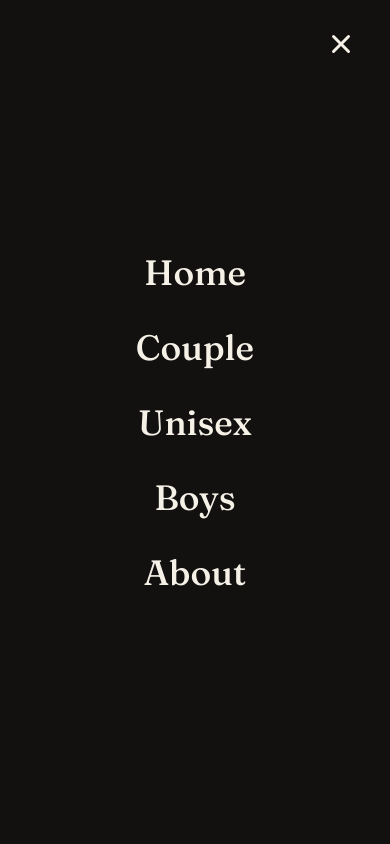
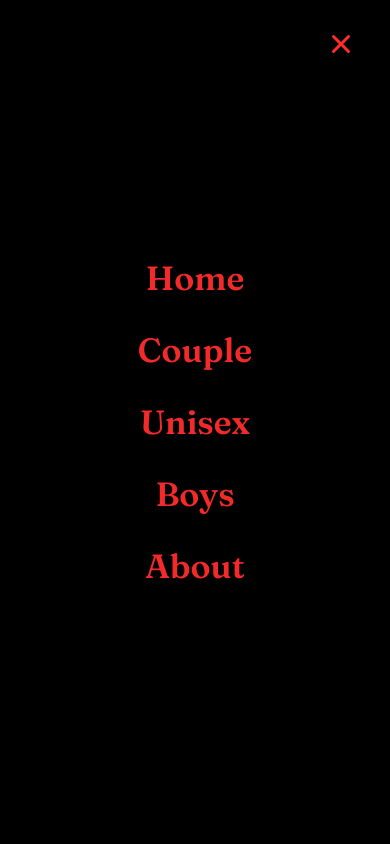
Before and after one commit to Samir-10-Dev/dual-wears-collection, a React (Vite) app: page / in a window 390 px wide. Both pictures are taken after a click on the button "Open menu". Shown: the top 844 px of the page. Built offline with nearby package versions, Linux system fonts and the light colour scheme.

Commit message:
Rebuild mobile menu with scroll-lock fix and red link color

```diff
--- a/src/components/Navbar.css
+++ b/src/components/Navbar.css
@@ -104,43 +104,54 @@
 }
 
 .navbar__mobile {
-  position: fixed;
-  top: 0;
-  left: 0;
-  width: 100vw;
-  height: 100vh;
-  height: 100dvh;
-  background: var(--ink);
-  z-index: 9999;
-  display: flex;
-  flex-direction: column;
-  align-items: center;
-  justify-content: center;
-  overflow-y: auto;
+  position: fixed !important;
+  top: 0 !important;
+  left: 0 !important;
+  right: 0 !important;
+  bottom: 0 !important;
+  width: 100vw !important;
+  height: 100vh !important;
+  height: 100dvh !important;
+  background: #000000 !important;
+  z-index: 99999 !important;
+  display: flex !important;
+  flex-direction: column !important;
+  align-items: center !important;
+  justify-content: center !important;
+  overflow-y: auto !important;
+  margin: 0 !important;
+  padding: 0 !important;
 }
 
 .navbar__mobile-close {
   position: absolute;
   top: 28px;
   right: 28px;
-  color: var(--offwhite);
+  color: #ff2d2d;
 }
 
 .navbar__mobile-links {
-  display: flex;
-  flex-direction: column;
-  align-items: center;
-  gap: 30px;
+  display: flex !important;
+  flex-direction: column !important;
+  align-items: center !important;
+  justify-content: center !important;
+  gap: 28px !important;
+  width: 100%;
 }
 
 .navbar__mobile-link {
   font-family: var(--font-display);
-  font-size: 2.2rem;
-  color: var(--offwhite);
-  font-weight: 500;
-  transition: color 0.3s var(--ease);
+  font-size: 2.1rem;
+  color: #ff2d2d;
+  font-weight: 600;
+  transition:
+    color 0.3s var(--ease),
+    opacity 0.3s var(--ease);
+  opacity: 0.95;
 }
 
-.navbar__mobile-link:hover {
-  color: var(--wine-light);
+.navbar__mobile-link:hover,
+.navbar__mobile-link:active {
+  color: #ff5252;
+  opacity: 1;
 }
--- a/src/components/Navbar.jsx
+++ b/src/components/Navbar.jsx
@@ -1,6 +1,5 @@
 import { useEffect, useState } from "react";
-import { Link, useLocation, useNavigate } from "react-router-dom";
-import { motion, AnimatePresence } from "framer-motion";
+import { useLocation, useNavigate } from "react-router-dom";
 import { HiOutlineMenu, HiX } from "react-icons/hi";
 import "./Navbar.css";
 
@@ -25,7 +24,19 @@ export default function Navbar() {
   }, []);
 
   useEffect(() => {
-    document.body.style.overflow = open ? "hidden" : "";
+    if (open) {
+      document.body.style.position = "fixed";
+      document.body.style.top = `-${window.scrollY}px`;
+      document.body.style.width = "100%";
+    } else {
+      const scrollY = document.body.style.top;
+      document.body.style.position = "";
+      document.body.style.top = "";
+      document.body.style.width = "";
+      if (scrollY) {
+        window.scrollTo(0, parseInt(scrollY || "0") * -1);
+      }
+    }
   }, [open]);
 
   const goTo = (hash) => {
@@ -36,7 +47,9 @@ export default function Navbar() {
         document.getElementById(hash)?.scrollIntoView({ behavior: "smooth" });
       }, 80);
     } else {
+      setTimeout(() => {
         document.getElementById(hash)?.scrollIntoView({ behavior: "smooth" });
+      }, 50);
     }
   };
 
@@ -44,35 +57,40 @@ export default function Navbar() {
     <header className={`navbar ${scrolled ? "navbar--scrolled" : ""}`}>
       <div className="navbar__inner container">
         <button
+          className="navbar__logo"
+          onClick={() => goTo("home")}
+          aria-label="Dual Wears Collection — Home"
+        >
+          <span className="navbar__logo-word">DUAL</span>
+          <span className="navbar__logo-seam" />
+          <span className="navbar__logo-word navbar__logo-word--light">
+            WEARS
+          </span>
+        </button>
+
+        <nav className="navbar__links">
+          {LINKS.map((link) => (
+            <button
+              key={link.hash}
+              className="navbar__link"
+              onClick={() => goTo(link.hash)}
+            >
+              {link.label}
+            </button>
+          ))}
+        </nav>
+
+        <button
           className="navbar__burger"
-          onClick={() => {
-            window.scrollTo(0, 0);
-            setOpen(true);
-          }}
+          onClick={() => setOpen(true)}
           aria-label="Open menu"
         >
           <HiOutlineMenu size={26} />
         </button>
-        <button
-          className="navbar__logo"
-          onClick={() => goTo("home")}
-          aria-label="Dual Wears Collection — Home"
-        >
-          ...
-        </button>
-
-        <nav className="navbar__links">...</nav>
       </div>
 
-      <AnimatePresence>
       {open && (
-          <motion.div
-            className="navbar__mobile"
-            initial={{ opacity: 0 }}
-            animate={{ opacity: 1 }}
-            exit={{ opacity: 0 }}
-            transition={{ duration: 0.3 }}
-          >
+        <div className="navbar__mobile">
           <button
             className="navbar__mobile-close"
             onClick={() => setOpen(false)}
@@ -80,37 +98,19 @@ export default function Navbar() {
           >
             <HiX size={30} />
           </button>
-            <motion.nav
-              className="navbar__mobile-links"
-              initial="hidden"
-              animate="show"
-              variants={{
-                show: {
-                  transition: { staggerChildren: 0.06, delayChildren: 0.15 },
-                },
-              }}
-            >
+          <nav className="navbar__mobile-links">
             {LINKS.map((link) => (
-                <motion.button
+              <button
                 key={link.hash}
                 className="navbar__mobile-link"
                 onClick={() => goTo(link.hash)}
-                  variants={{
-                    hidden: { opacity: 0, y: 24 },
-                    show: {
-                      opacity: 1,
-                      y: 0,
-                      transition: { duration: 0.5, ease: [0.22, 1, 0.36, 1] },
-                    },
-                  }}
               >
                 {link.label}
-                </motion.button>
+              </button>
             ))}
-            </motion.nav>
-          </motion.div>
+          </nav>
+        </div>
       )}
-      </AnimatePresence>
     </header>
   );
 }
```
Lines whose indentation alone changed are shown as unchanged.
